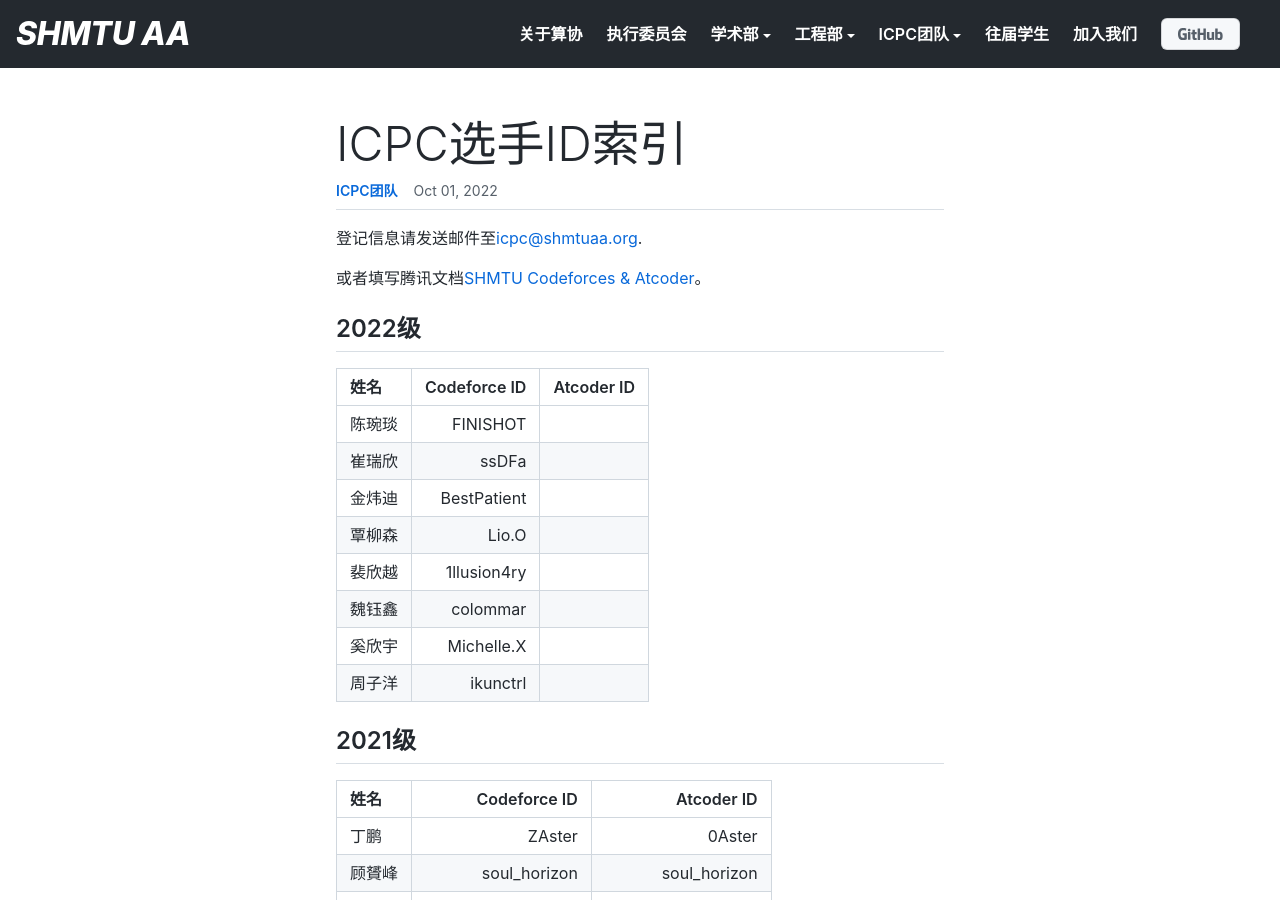
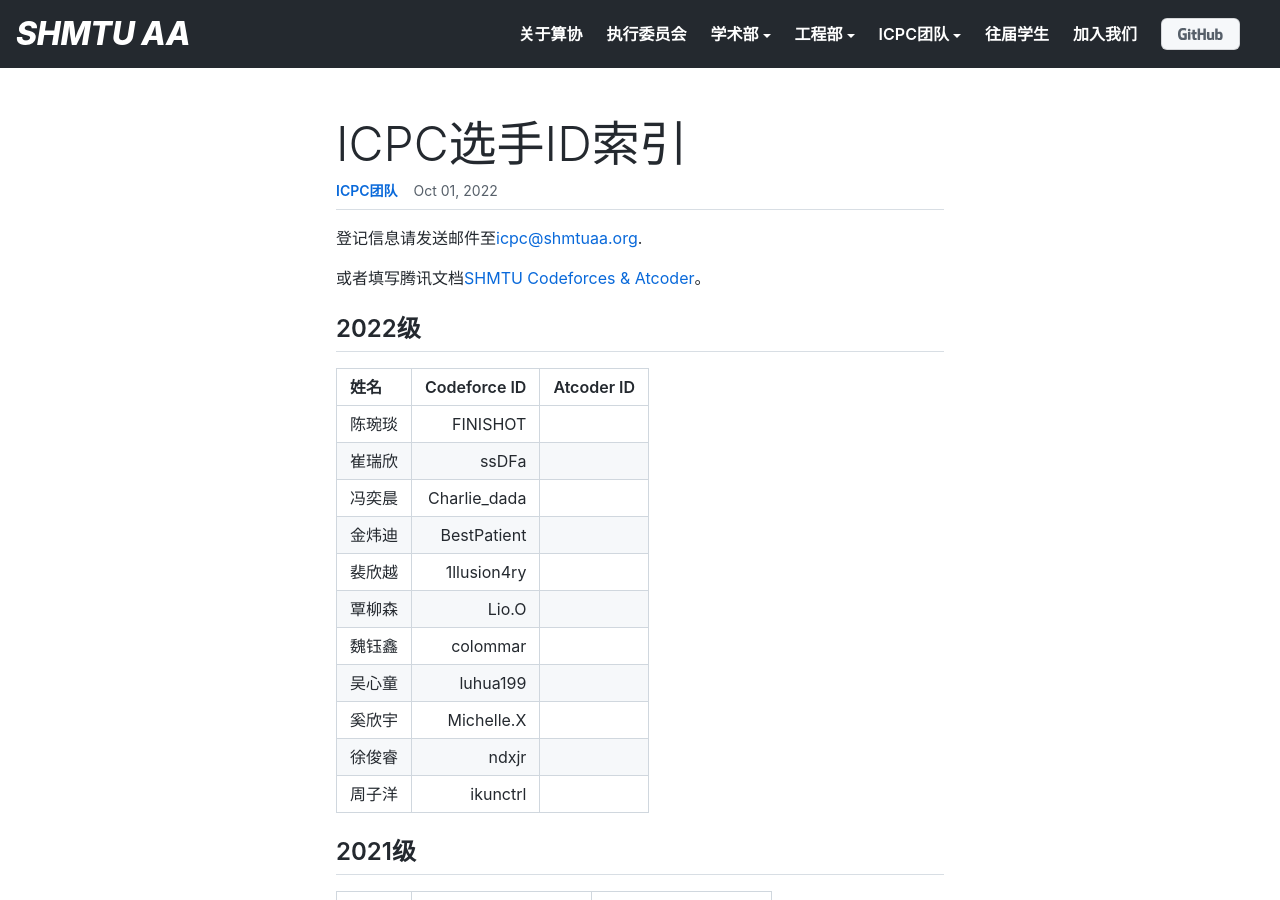
Before and after one commit to shmtuaa/shmtuaa.org, a Jekyll site: the page built from _posts/2022-10-01-ICPC-id.md, in a window 1280 px wide and 900 px high. Built offline with Jekyll 4.4.1, drawn with Linux system fonts in a browser that asks for light colours.

Commit message:
UPD icpc id

```diff
--- a/_posts/2022-10-01-ICPC-id.md
+++ b/_posts/2022-10-01-ICPC-id.md
@@ -16,11 +16,14 @@ excerpt: 上海海事大学ICPC选手们在Codeforces和Atcoder的ID。
 |:----|-------------:|-----------:|
 | 陈琬琰 |     FINISHOT ||
 | 崔瑞欣 |        ssDFa ||
+| 冯奕晨 | Charlie_dada ||
 | 金炜迪 |  BestPatient ||
+| 裴欣越 |  1llusion4ry ||
 | 覃柳森 |        Lio.O ||
-| 裴欣越 |  1llusion4ry ||
 | 魏钰鑫 |     colommar ||
+| 吴心童 |     luhua199 ||
 | 奚欣宇 |   Michelle.X ||
+| 徐俊睿 |        ndxjr ||
 | 周子洋 |     ikunctrl ||
 
 ## 2021级
```
